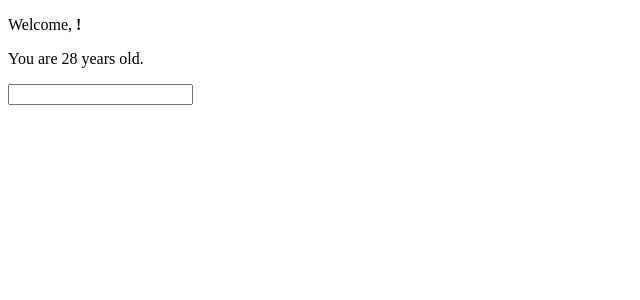
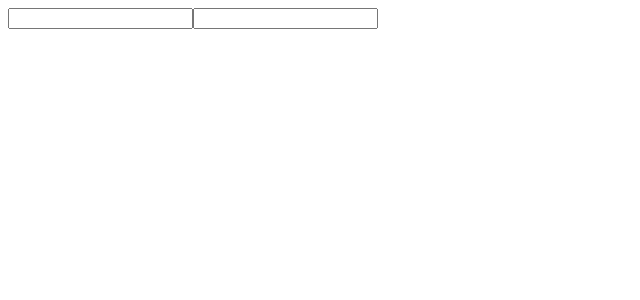
Before and after one commit to ElioFlipper/Forms-Lists-StylingCarmeloSanfratello, a React (Vite) app in the folder ControlledForms/: page / in a window 1280 px wide. Shown: the top 300 px of the page, without its empty margins (0-640 px from the left). Built offline with nearby package versions, Linux system fonts and the light colour scheme.

Commit message:
ControlledForms2

```diff
--- a/ControlledForms/src/App.jsx
+++ b/ControlledForms/src/App.jsx
@@ -1,9 +1,10 @@
 import { InteractiveWelcome} from "./InteractiveWelcome";
+import { Login } from "./Login";
 
 export function App(){
   return(
     <div>
-      <InteractiveWelcome />
+      <Login />
     </div>
   )
 }
--- a/ControlledForms/src/InteractiveWelcome.jsx
+++ b/ControlledForms/src/InteractiveWelcome.jsx
@@ -10,8 +10,6 @@ export function InteractiveWelcome(){
         setUsername(value)
     }
 
-    console.log(username)
-
     return(
         <div>
             <Welcome name={username} eta={28} />
--- /dev/null
+++ b/ControlledForms/src/Login.jsx
@@ -0,0 +1,19 @@
+import { useState } from "react";
+
+export function Login(){
+   const [data, setData] = useState({
+    username: "",
+    password:""
+   })
+
+   function handleInputChange(event){
+    const value = event.target.value
+   }
+
+   return (
+    <div>
+        <input value = {data.username} onInput={handleInputChange} />
+        <input value = {data.password} onInput={handleInputChange} />
+    </div>
+   )
+}
```
Also changed, not shown: 1 other file (tests, documents, lock files or other folders).
